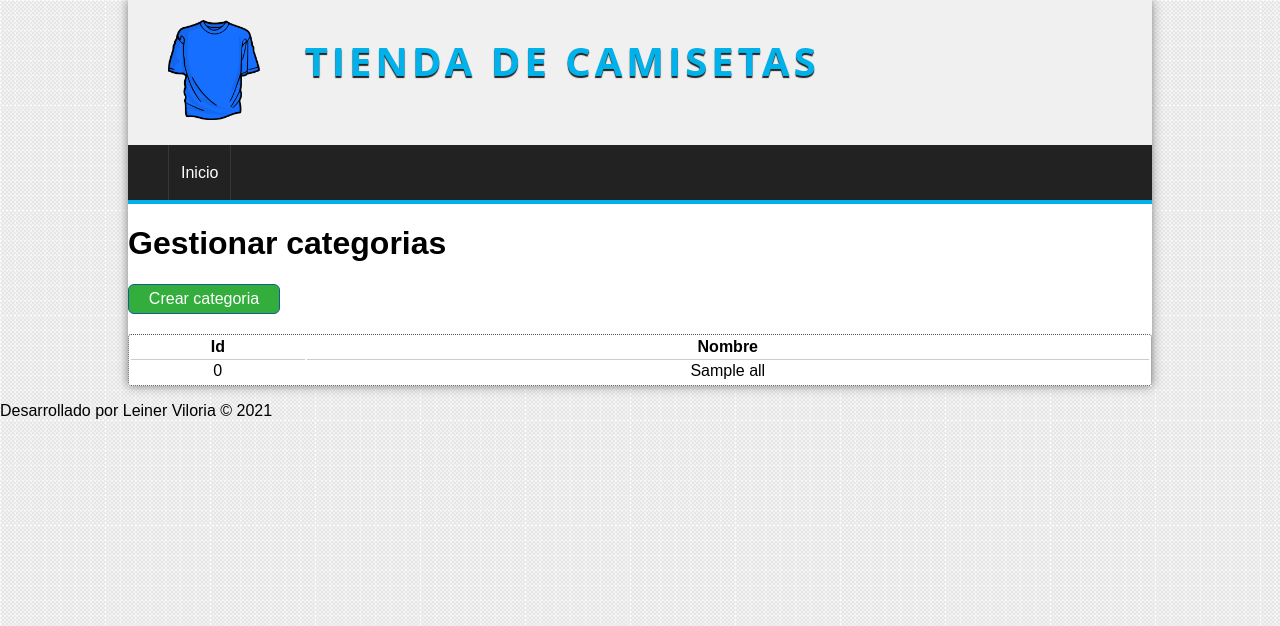
After one commit to LeinerViloria/tienda, a PHP site: template views/categories/index.php in a window 1280 px wide. The commit adds this page. Shown: the top 626 px of the page. Run offline with PHP 8.4, Linux system fonts and the light colour scheme; the template is opened without the code that fills it: most values are stand-ins (such as "Sample title", 1, 10 or a date in 2020); some libraries are stand-ins or nearby versions.

Commit message:
Categorias de la tienda

```diff
--- a/assets/css/styles.css
+++ b/assets/css/styles.css
@@ -273,8 +273,26 @@ body .container .button {
   transition: all 400ms;
 }
 
+body .container .button-small {
+  width: 130px;
+  text-align: center;
+  margin-bottom: 20px;
+}
+
 body .container .button:hover {
   background: #2da336;
+}
+
+body .container table {
+  border: 1px dotted #555;
+  width: 100%;
+  text-align: center;
+  border-radius: 3px;
+}
+
+body .container table td {
+  border-top: 1px solid #ccc;
+  padding: 2px;
 }
 
 body #error {
--- a/assets/css/styles.scss
+++ b/assets/css/styles.scss
@@ -287,8 +287,26 @@ body{
             transition: all 400ms;
         }
 
+        .button-small{
+            width: 130px;
+            text-align: center;
+            margin-bottom: 20px;
+        }
+
         .button:hover{
             background: $fondo_boton_hover;
+        }
+
+        table{
+            border:1px dotted #555;
+            width: 100%;
+            text-align: center;
+            border-radius: 3px;
+
+            td{
+                border-top: 1px solid #ccc;
+                padding: 2px;
+            }
         }
 
     }
--- a/index.php
+++ b/index.php
@@ -4,9 +4,9 @@ require_once './autoload.php';
 require_once './config/connection.php';
 require_once './config/parameters.php';
 require_once './helpers/utils.php';
+require_once './vendor/autoload.php';
 require_once './views/layouts/header.php';
 require_once './views/layouts/sidebar.php';
-require_once './vendor/autoload.php';
 
 function show_error(){
     require_once './controllers/ErrorController.php';
--- /dev/null
+++ b/views/categories/index.php
@@ -0,0 +1,28 @@
+<h1>Gestionar categorias</h1>
+
+<a href="<?=base_url?>category/create" class="button button-small">
+    Crear categoria
+</a>
+
+<?php
+    if(!empty($all)):
+?>
+<table>
+    <tr>
+        <th>Id</th>
+        <th>Nombre</th>
+    </tr>
+<?php
+        foreach($all as $id => $cat):
+?>
+<tr>
+    <td><?=$id?></td>
+    <td><?=$cat?></td>
+</tr>
+<?php
+        endforeach;
+?>
+</table>
+<?php
+    endif;
+?>
--- a/views/layouts/header.php
+++ b/views/layouts/header.php
@@ -23,13 +23,13 @@
             </div>
         </header>
         <!--Menu-->
+        <?php $categories = Utils::showCategories(); ?>
         <nav id="menu">
             <ul>
                 <li><a href="<?=base_url?>">Inicio</a></li>
-                <li><a href="#">Categoria 1</a></li>
-                <li><a href="#">Categoria 2</a></li>
-                <li><a href="#">Categoria 3</a></li>
-                <li><a href="#">Categoria 4</a></li>
+                <?php foreach($categories as $index => $category): ?>
+                <li><a href="<?=$index?>"><?=$category?></a></li>
+                <?php endforeach; ?>
             </ul>
         </nav>
         <!--Barra lateral-->
--- a/views/layouts/sidebar.php
+++ b/views/layouts/sidebar.php
@@ -14,7 +14,7 @@
         <?php endif; ?>
         <ul>
             <?php if(isset($_SESSION['admin'])): ?>
-            <li><a href="#">Gestionar categorias</a></li>
+            <li><a href="<?=base_url?>category/index">Gestionar categorias</a></li>
             <li><a href="#">Gestionar productos</a></li>
             <li><a href="#">Gestionar pedidos</a></li>
             <?php endif; ?>
```
Also changed, not shown: controllers/CategoryController.php (+33 -1 lines), controllers/UserController.php (+6 -19 lines), helpers/utils.php (+32 -0 lines), models/category.php (added, +53 -0 lines), views/categories/create.php (added, +7 -0 lines), 1 other file.
